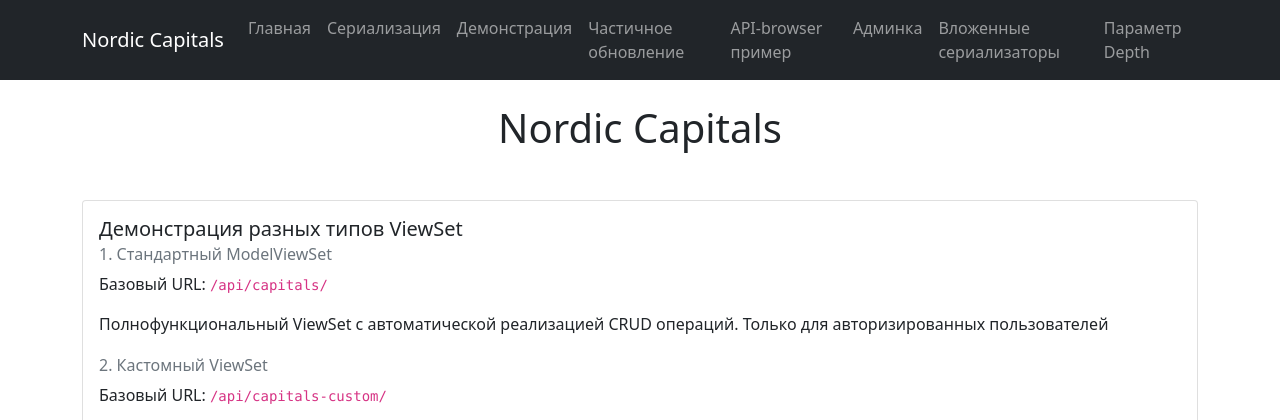
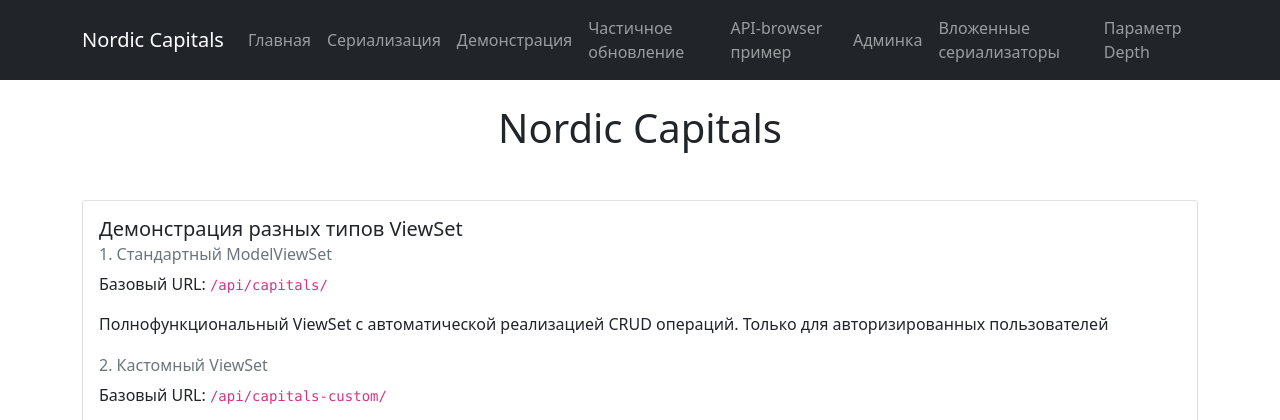
Before and after one commit to donko1/drf_showing_example_site, a Django app: page / in a window 1280 px wide. Shown: the top 420 px of the page. Run offline with Django 4.2, Linux system fonts and the light colour scheme; data that the repository does not hold is empty.

Commit message:
Updating style of header

```diff
--- a/capitals/templates/capitals/base.html
+++ b/capitals/templates/capitals/base.html
@@ -4,8 +4,16 @@
     <meta charset="UTF-8">
     <meta name="viewport" content="width=device-width, initial-scale=1.0">
     <title>Nordic Capitals</title>
+    <style>
+.center {
+    display: flex;
+    justify-content: center;
+    align-items: center;
+    }
+    </style>
     <link href="https://cdn.jsdelivr.net/npm/bootstrap@5.1.3/dist/css/bootstrap.min.css" rel="stylesheet">
 </head>
+
 <body>
     <nav class="navbar navbar-expand-lg navbar-dark bg-dark">
         <div class="container">
@@ -15,28 +23,28 @@
             </button>
             <div class="collapse navbar-collapse" id="navbarNav">
                 <ul class="navbar-nav">
-                    <li class="nav-item">
+                    <li class="nav-item center">
                         <a class="nav-link" href="{% url 'home' %}">Главная</a>
                     </li>
-                    <li class="nav-item">
+                    <li class="nav-item center">
                         <a class="nav-link" href="{% url 'serialize' %}">Сериализация</a>
                     </li>
-                    <li class="nav-item">
+                    <li class="nav-ite center">
                         <a class="nav-link" href="{% url 'demonstrate' %}">Демонстрация</a>
                     </li>
-                    <li class="nav-item">
+                    <li class="nav-item center">
                         <a class="nav-link" href="{% url 'partial-update' %}">Частичное обновление</a>
                     </li>
-                    <li class="nav-item">
+                    <li class="nav-item center">
                         <a class="nav-link" href="{% url 'capital-list' %}">API-browser пример</a>
                     </li>
-                    <li class="nav-item">
+                    <li class="nav-item center">
                         <a class="nav-link" href="{% url 'admin:index' %}">Админка</a>
                     </li>
-                    <li class="nav-item">
+                    <li class="nav-item center">
                         <a class="nav-link" href="{% url 'nested_serializer_demo' %}">Вложенные сериализаторы</a>
                     </li>
-                    <li class="nav-item">
+                    <li class="nav-item center">
                         <a class="nav-link" href="{% url 'depth_demo' %}">Параметр Depth</a>
                     </li>
                 </ul>
```
